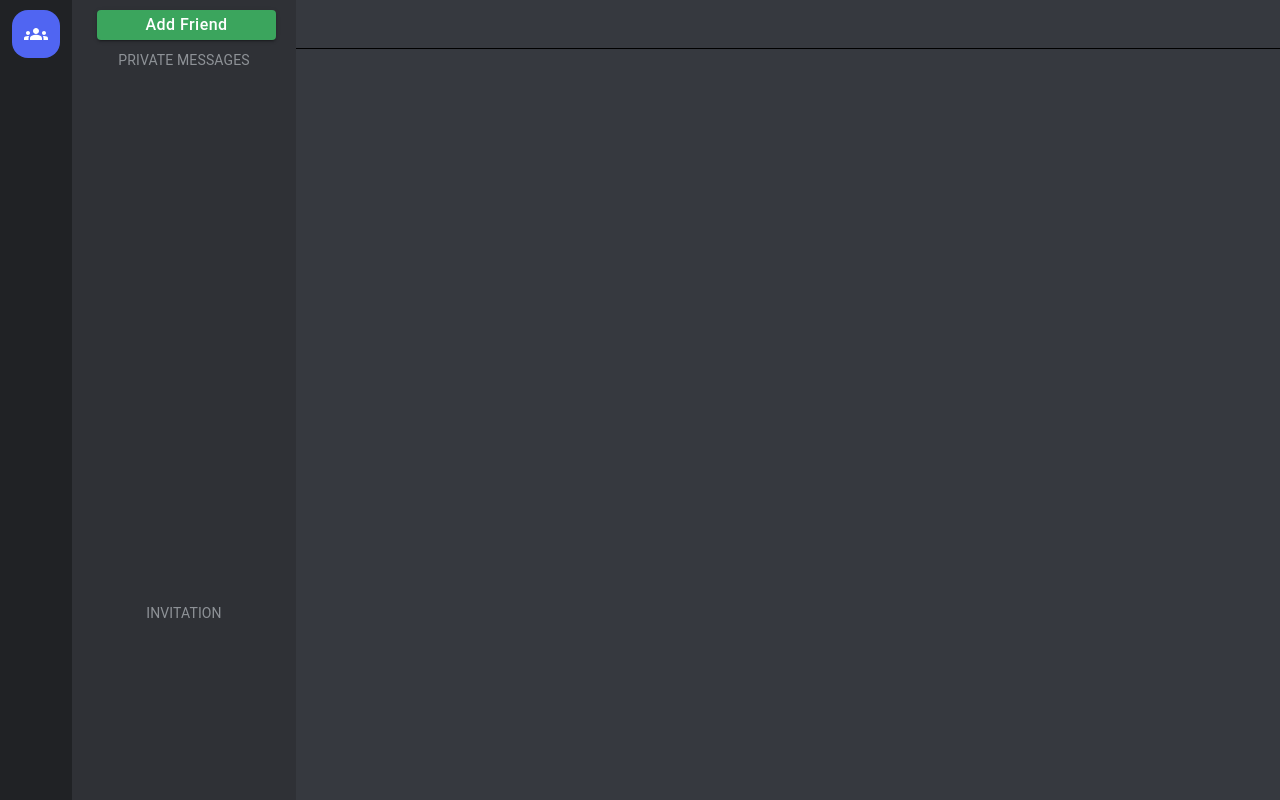
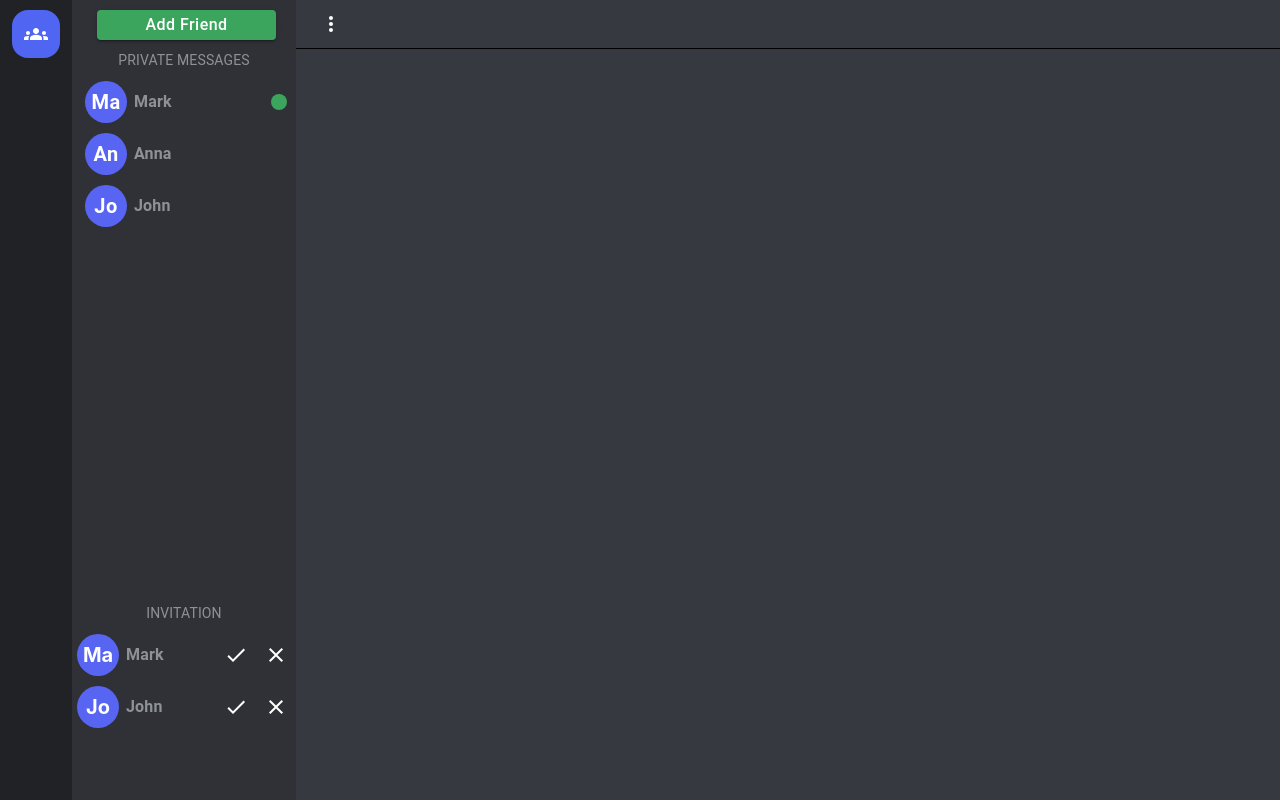
Before and after one commit to arghachandrad/discord-app, a React (Create React App) app in the folder discord-frontend/: page /dashboard in a window 1280 px wide. Built offline with nearby package versions, Linux system fonts and the light colour scheme; sample sign-in values are in the browser's storage.

Commit message:
logout and friendlist, invite frd UI done

```diff
--- a/discord-frontend/src/Dashboard/AppBar/AppBar.js
+++ b/discord-frontend/src/Dashboard/AppBar/AppBar.js
@@ -1,4 +1,5 @@
 import { styled } from "@mui/system"
+import DropdownMenu from "./DropdownMenu"
 
 const MainContainer = styled("div")({
   position: "absolute",
@@ -15,7 +16,11 @@ const MainContainer = styled("div")({
 })
 
 const AppBar = () => {
-  return <MainContainer></MainContainer>
+  return (
+    <MainContainer>
+      <DropdownMenu />
+    </MainContainer>
+  )
 }
 
 export default AppBar
--- /dev/null
+++ b/discord-frontend/src/Dashboard/AppBar/DropdownMenu.js
@@ -0,0 +1,36 @@
+import * as React from "react"
+import Menu from "@mui/material/Menu"
+import MenuItem from "@mui/material/MenuItem"
+import { IconButton } from "@mui/material"
+import MoreVertIcon from "@mui/icons-material/MoreVert"
+import { logout } from "../../shared/utils/auth"
+
+export default function BasicMenu() {
+  const [anchorEl, setAnchorEl] = React.useState(null)
+  const open = Boolean(anchorEl)
+  const handleMenuOpen = (event) => {
+    setAnchorEl(event.currentTarget)
+  }
+  const handleMenuClose = () => {
+    setAnchorEl(null)
+  }
+
+  return (
+    <div>
+      <IconButton onClick={handleMenuOpen} sx={{ color: "#fff" }}>
+        <MoreVertIcon />
+      </IconButton>
+      <Menu
+        id="basic-menu"
+        anchorEl={anchorEl}
+        open={open}
+        onClose={handleMenuClose}
+        MenuListProps={{
+          "aria-labelledby": "basic-button",
+        }}
+      >
+        <MenuItem onClick={logout}>Logout</MenuItem>
+      </Menu>
+    </div>
+  )
+}
--- a/discord-frontend/src/Dashboard/Dashboard.js
+++ b/discord-frontend/src/Dashboard/Dashboard.js
@@ -1,8 +1,12 @@
 import { styled } from "@mui/system"
+import { useEffect } from "react"
+import { logout } from "../shared/utils/auth"
 import AppBar from "./AppBar/AppBar"
 import FriendsSidebar from "./FriendsSidebar/FriendsSidebar"
 import Messenger from "./Messenger/Messenger"
 import SideBar from "./SideBar/SideBar"
+import { connect } from "react-redux"
+import { getActions } from "../store/actions/authActions"
 
 const Wrapper = styled("div")({
   width: "100%",
@@ -10,7 +14,16 @@ const Wrapper = styled("div")({
   display: "flex",
 })
 
-const Dashboard = () => {
+const Dashboard = ({ setUserDetails }) => {
+  useEffect(() => {
+    const userDetails = localStorage.getItem("user")
+
+    if (!userDetails) {
+      logout()
+    } else {
+      setUserDetails(JSON.parse(userDetails))
+    }
+  }, [setUserDetails])
   return (
     <Wrapper>
       <SideBar />
@@ -21,4 +34,10 @@ const Dashboard = () => {
   )
 }
 
-export default Dashboard
+const mapActionsToProps = (dispatch) => {
+  return {
+    ...getActions(dispatch),
+  }
+}
+
+export default connect(null, mapActionsToProps)(Dashboard)
--- a/discord-frontend/src/Dashboard/FriendsSidebar/AddFriendDialog.js
+++ b/discord-frontend/src/Dashboard/FriendsSidebar/AddFriendDialog.js
@@ -1,5 +1,6 @@
 import {
   Dialog,
+  DialogActions,
   DialogContent,
   DialogContentText,
   DialogTitle,
@@ -8,6 +9,7 @@ import {
 import { useEffect, useState } from "react"
 import { validateMail } from "../../shared/utils/validators"
 import InputWithLabel from "../../shared/components/InputWithLabel"
+import CustomPrimaryButton from "../../shared/components/CustomPrimaryButton"
 
 const AddFriendDialog = ({
   isDialogOpen,
@@ -49,6 +51,18 @@ const AddFriendDialog = ({
             placeholder="Enter mail address"
           />
         </DialogContent>
+        <DialogActions>
+          <CustomPrimaryButton
+            disabled={!isFormValid}
+            label="Send"
+            onClick={handleSendInvitation}
+            additionalStyles={{
+              marginLeft: "15px",
+              marginRight: "15px",
+              marginBottom: "10px",
+            }}
+          />
+        </DialogActions>
       </Dialog>
     </div>
   )
--- /dev/null
+++ b/discord-frontend/src/Dashboard/FriendsSidebar/FriendsList/FriendListItem.js
@@ -0,0 +1,37 @@
+import { Button, Typography } from "@mui/material"
+import Avatar from "../../../shared/components/Avatar"
+import OnlineIndicator from "./OnlineIndicator"
+
+const FriendListItem = ({ id, username, isOnline }) => {
+  return (
+    <Button
+      sx={{
+        width: "100%",
+        height: "42px",
+        marginTop: "10px",
+        display: "flex",
+        alignItems: "center",
+        justifyContent: "flex-start",
+        textTransform: "none",
+        color: "black",
+        position: "relative",
+      }}
+    >
+      <Avatar username={username} />
+      <Typography
+        sx={{
+          marginLeft: "7px",
+          fontWeight: 700,
+          color: "#8e9297",
+        }}
+        variant="subtitle1"
+        align="left"
+      >
+        {username}
+      </Typography>
+      {isOnline && <OnlineIndicator />}
+    </Button>
+  )
+}
+
+export default FriendListItem
--- a/discord-frontend/src/Dashboard/FriendsSidebar/FriendsList/FriendsList.js
+++ b/discord-frontend/src/Dashboard/FriendsSidebar/FriendsList/FriendsList.js
@@ -1,4 +1,23 @@
 import { styled } from "@mui/system"
+import FriendListItem from "./FriendListItem"
+
+const DUMMY_FRIENDS = [
+  {
+    id: 1,
+    username: "Mark",
+    isOnline: true,
+  },
+  {
+    id: 2,
+    username: "Anna",
+    isOnline: false,
+  },
+  {
+    id: 3,
+    username: "John",
+    isOnline: false,
+  },
+]
 
 const MainContainer = styled("div")({
   flexGrow: 1,
@@ -6,7 +25,18 @@ const MainContainer = styled("div")({
 })
 
 const FriendsList = () => {
-  return <MainContainer></MainContainer>
+  return (
+    <MainContainer>
+      {DUMMY_FRIENDS.map((f) => (
+        <FriendListItem
+          key={f.id}
+          id={f.id}
+          username={f.username}
+          isOnline={f.isOnline}
+        />
+      ))}
+    </MainContainer>
+  )
 }
 
 export default FriendsList
--- /dev/null
+++ b/discord-frontend/src/Dashboard/FriendsSidebar/FriendsList/OnlineIndicator.js
@@ -0,0 +1,20 @@
+import { Box } from "@mui/material"
+import FiberManualRecordIcon from "@mui/icons-material/FiberManualRecord"
+
+const OnlineIndicator = () => {
+  return (
+    <Box
+      sx={{
+        color: "#3ba55d",
+        display: "flex",
+        alignItems: "center",
+        position: "absolute",
+        right: "5px",
+      }}
+    >
+      <FiberManualRecordIcon />
+    </Box>
+  )
+}
+
+export default OnlineIndicator
--- /dev/null
+++ b/discord-frontend/src/Dashboard/FriendsSidebar/PendingInvitationsList/InvitationDicisionButton.js
@@ -0,0 +1,30 @@
+import CheckIcon from "@mui/icons-material/Check"
+import ClearIcon from "@mui/icons-material/Clear"
+import { Box, IconButton } from "@mui/material"
+
+const InvitationDicisionButton = ({
+  disabled,
+  acceptInvitationHandler,
+  rejectInvitationHandler,
+}) => {
+  return (
+    <Box sx={{ display: "flex" }}>
+      <IconButton
+        sx={{ color: "#fff" }}
+        disabled={disabled}
+        onClick={acceptInvitationHandler}
+      >
+        <CheckIcon />
+      </IconButton>
+      <IconButton
+        sx={{ color: "#fff" }}
+        disabled={disabled}
+        onClick={rejectInvitationHandler}
+      >
+        <ClearIcon />
+      </IconButton>
+    </Box>
+  )
+}
+
+export default InvitationDicisionButton
--- a/discord-frontend/src/Dashboard/FriendsSidebar/PendingInvitationsList/PendingInvitationsList.js
+++ b/discord-frontend/src/Dashboard/FriendsSidebar/PendingInvitationsList/PendingInvitationsList.js
@@ -1,4 +1,5 @@
 import { styled } from "@mui/system"
+import PendingInvitationsListItem from "./PendingInvitationsListItem"
 
 const MainContainer = styled("div")({
   width: "100%",
@@ -9,8 +10,36 @@ const MainContainer = styled("div")({
   overflow: "auto",
 })
 
+const DUMMY_INVITATIONS = [
+  {
+    _id: "1",
+    senderId: {
+      username: "Mark",
+      mail: "dummy@ad.com",
+    },
+  },
+  {
+    _id: "2",
+    senderId: {
+      username: "John",
+      mail: "john@ad.com",
+    },
+  },
+]
+
 const PendingInvitationsList = () => {
-  return <MainContainer></MainContainer>
+  return (
+    <MainContainer>
+      {DUMMY_INVITATIONS.map((invitation) => (
+        <PendingInvitationsListItem
+          key={invitation._id}
+          id={invitation._id}
+          username={invitation.senderId.username}
+          mail={invitation.senderId.mail}
+        />
+      ))}
+    </MainContainer>
+  )
 }
 
 export default PendingInvitationsList
--- /dev/null
+++ b/discord-frontend/src/Dashboard/FriendsSidebar/PendingInvitationsList/PendingInvitationsListItem.js
@@ -0,0 +1,60 @@
+import { Box, Tooltip, Typography } from "@mui/material"
+import { useState } from "react"
+import Avatar from "../../../shared/components/Avatar"
+import InvitationDicisionButton from "./InvitationDicisionButton"
+
+const PendingInvitationsListItem = ({
+  id,
+  username,
+  mail,
+  acceptFriendInvitation = () => {},
+  rejectFriendInvitation = () => {},
+}) => {
+  const [buttonDisabled, setButtonDisabled] = useState(false)
+
+  const handleAcceptInvitation = () => {
+    acceptFriendInvitation({ id })
+    setButtonDisabled(true)
+  }
+
+  const handleRejectInvitation = () => {
+    rejectFriendInvitation({ id })
+    setButtonDisabled(true)
+  }
+  return (
+    <Tooltip title={mail}>
+      <div style={{ width: "100%" }}>
+        <Box
+          sx={{
+            width: "100%",
+            height: "42px",
+            marginTop: "10px",
+            display: "flex",
+            alignItems: "center",
+            justifyContent: "space-between",
+          }}
+        >
+          <Avatar username={username} />
+          <Typography
+            sx={{
+              marginLeft: "7px",
+              fontWeight: 700,
+              color: "#8e9297",
+              flexGrow: 1,
+            }}
+            variant="subtitle1"
+          >
+            {username}
+          </Typography>
+          <InvitationDicisionButton
+            disabled={buttonDisabled}
+            acceptInvitationHandler={handleAcceptInvitation}
+            rejectInvitationHandler={handleRejectInvitation}
+          />
+        </Box>
+      </div>
+    </Tooltip>
+  )
+}
+
+export default PendingInvitationsListItem
--- /dev/null
+++ b/discord-frontend/src/shared/components/Avatar.js
@@ -0,0 +1,25 @@
+import { styled } from "@mui/system"
+
+const AvatarPreview = styled("div")({
+  height: "42px",
+  width: "42px",
+  backgroundColor: "#5865f2",
+  borderRadius: "42px",
+  display: "flex",
+  alignItems: "center",
+  justifyContent: "center",
+  fontSize: "20px",
+  fontWeight: "700",
+  marginLeft: "5px",
+  color: "#fff",
+})
+
+const Avatar = ({ username, large }) => {
+  return (
+    <AvatarPreview style={large ? { height: "80px", width: "80px" } : {}}>
+      {username.substring(0, 2)}
+    </AvatarPreview>
+  )
+}
+
+export default Avatar
--- a/discord-frontend/src/store/actions/authActions.js
+++ b/discord-frontend/src/store/actions/authActions.js
@@ -10,6 +10,7 @@ export const getActions = (dispatch) => {
     login: (userDetails, history) => dispatch(login(userDetails, history)),
     register: (userDetails, history) =>
       dispatch(register(userDetails, history)),
+    setUserDetails: (userDetails) => dispatch(setUserDetails(userDetails)),
   }
 }
 
```
